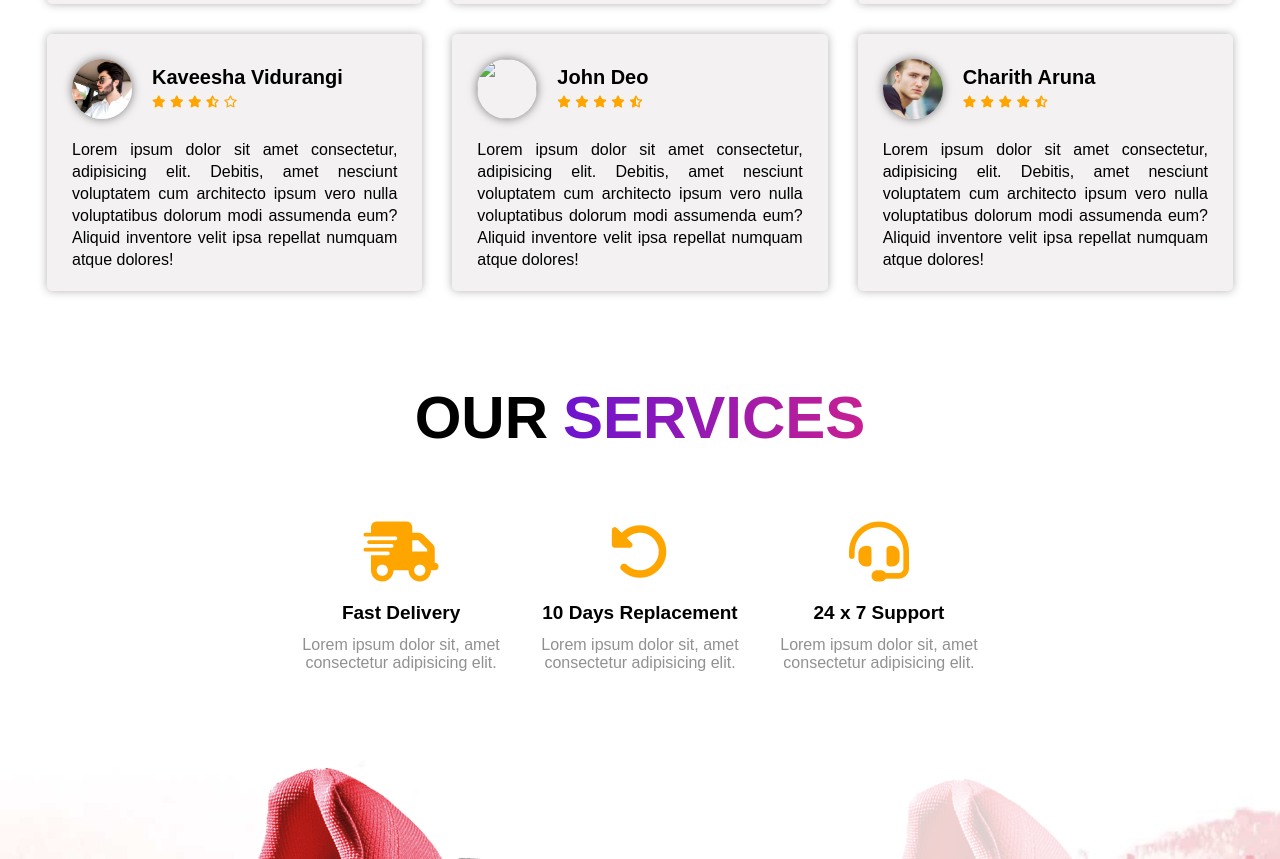
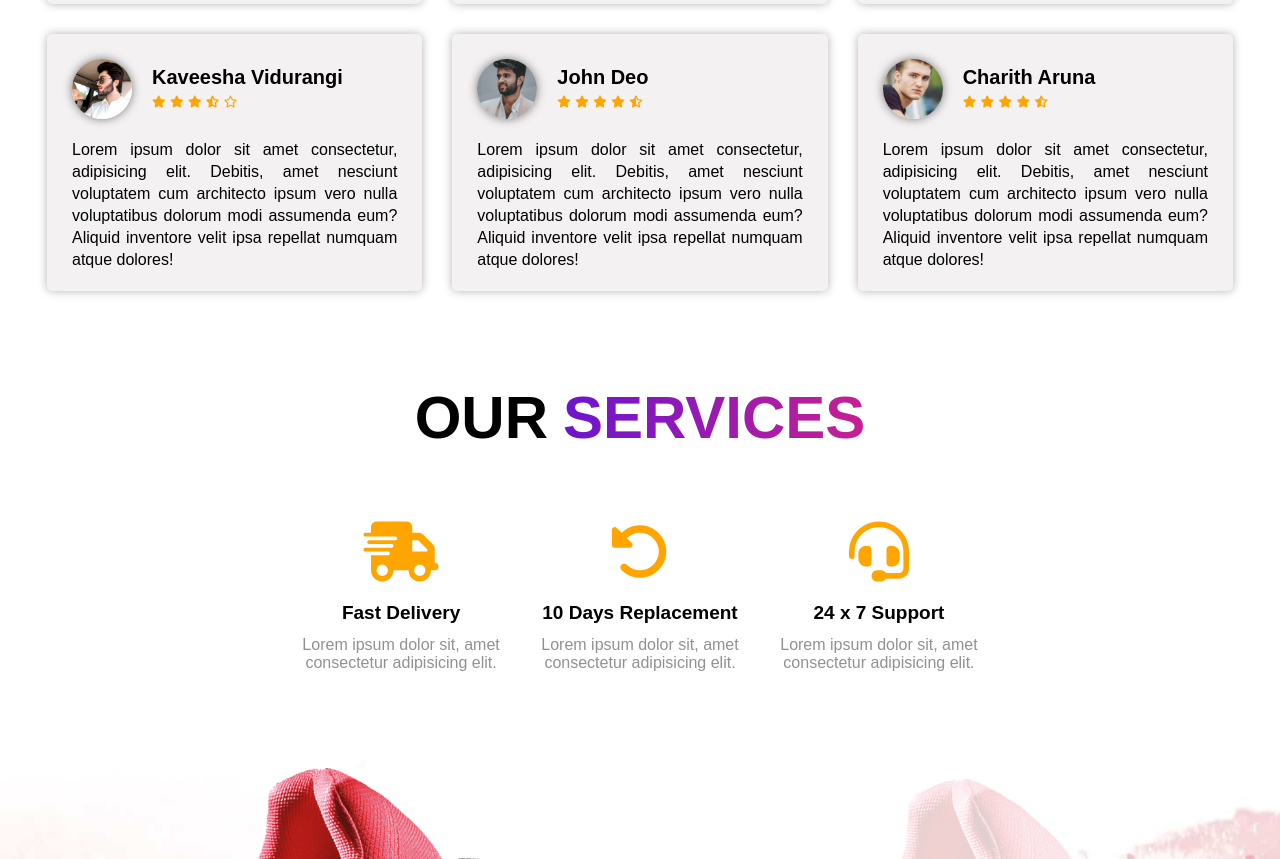
Before and after one commit to bing-king/shoes-store, a plain HTML site: page index.html in a window 1280 px wide. Shown: the part 3217-4076 px from the top of the page. Drawn offline with Linux system fonts and the light colour scheme.

Commit message:
Update index.html

```diff
--- a/index.html
+++ b/index.html
@@ -511,7 +511,7 @@
                     <div class="profile">
 
                         <div class="profile_image">
-                            <img src="image/man_dp6.jpg">
+                            <img src="image/man_dp 6.jpg">
                         </div>
 
                         <div class="name">
```
